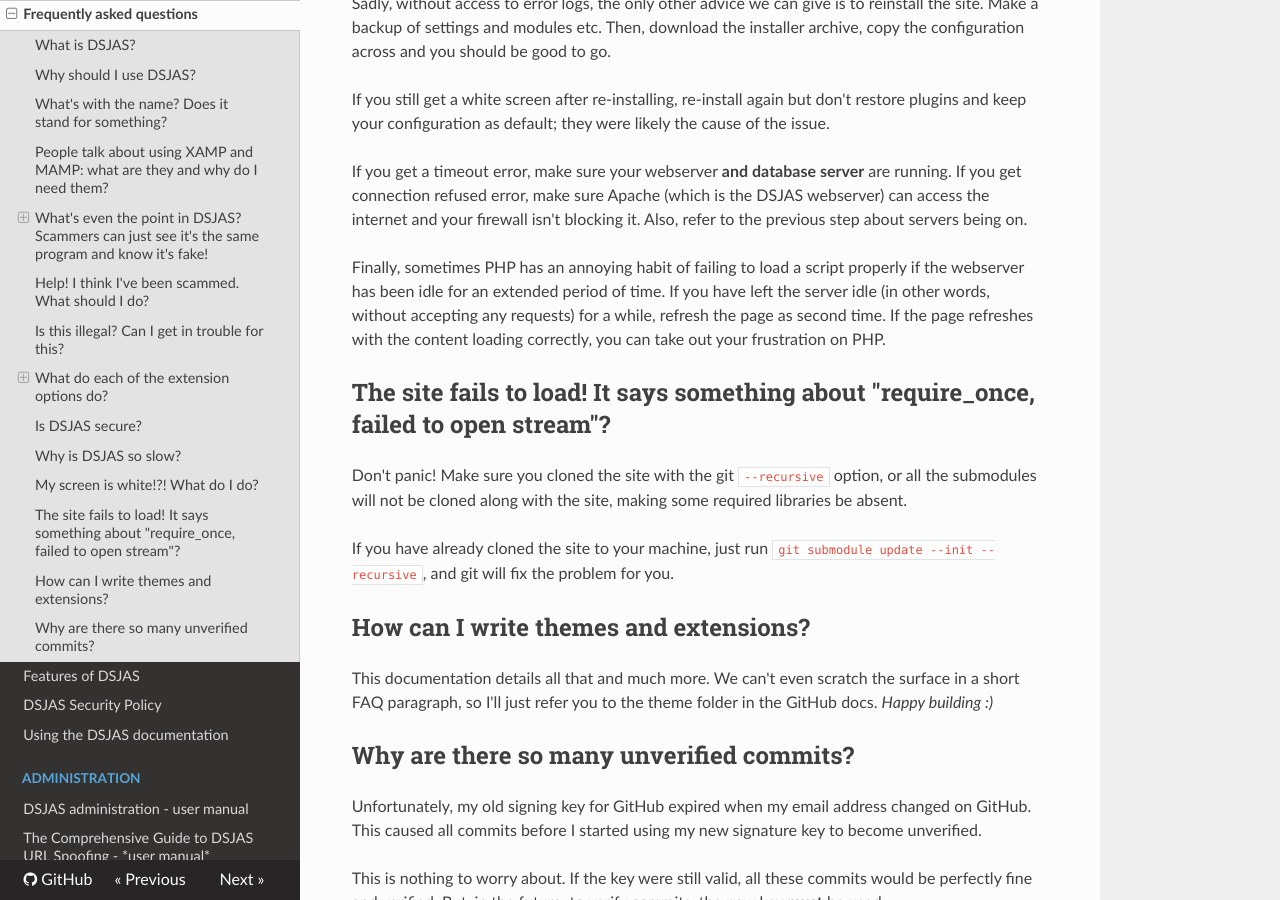
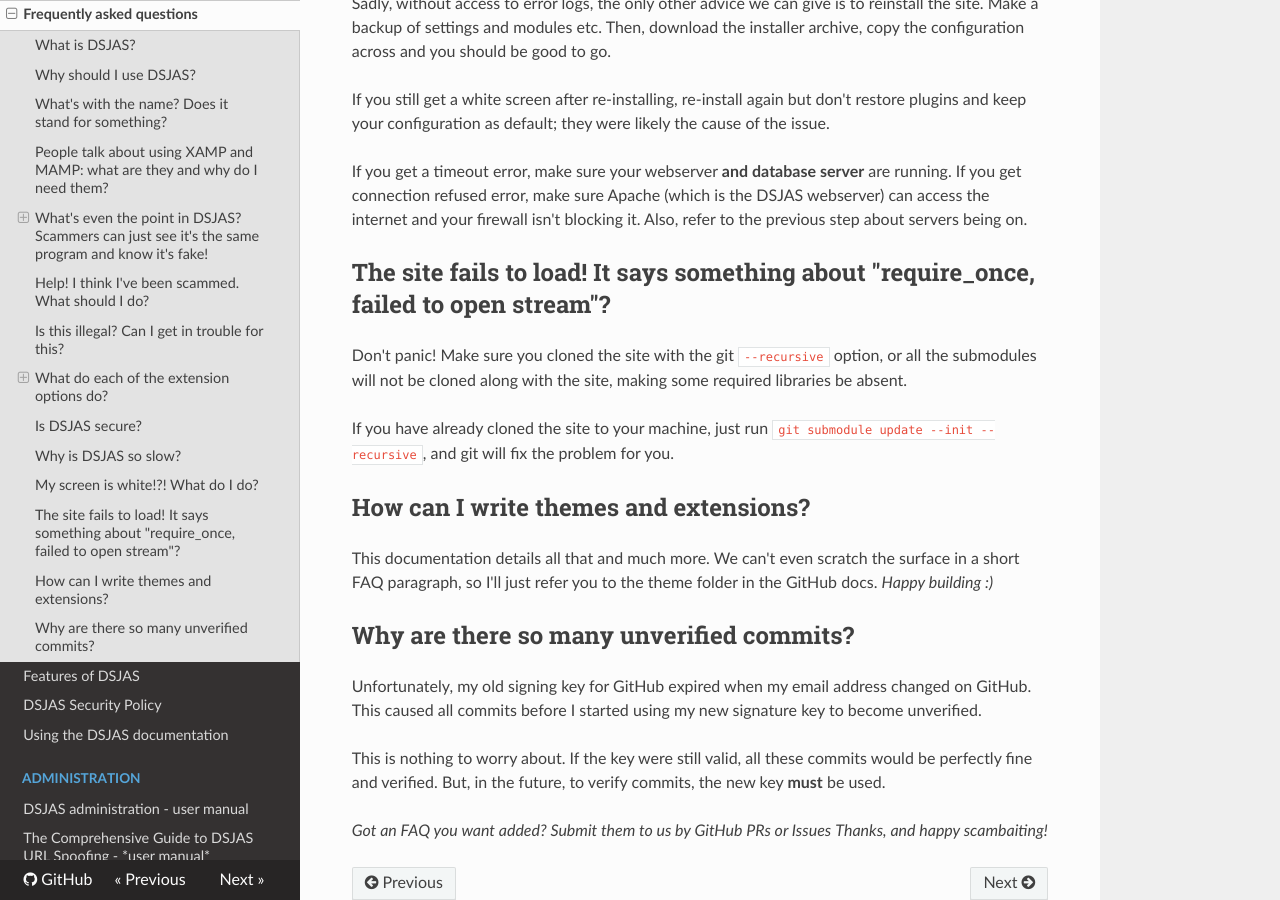
Before and after one commit to DSJAS/DSJAS, an MkDocs documentation site: the page built from docs/FAQ.md, in a window 1280 px wide and 900 px high, scrolled down 5542 px. Built offline with MkDocs 1.6.1, drawn with Linux system fonts in a browser that asks for light colours; nearby versions of some CDN libraries.

Commit message:
Remove outdated advice on timeouts

```diff
--- a/docs/FAQ.md
+++ b/docs/FAQ.md
@@ -148,8 +148,6 @@
 
 If you get a timeout error, make sure your webserver **and database server** are running. If you get connection refused error, make sure Apache (which is the DSJAS webserver) can access the internet and your firewall isn't blocking it. Also, refer to the previous step about servers being on.
 
-Finally, sometimes PHP has an annoying habit of failing to load a script properly if the webserver has been idle for an extended period of time. If you have left the server idle (in other words, without accepting any requests) for a while, refresh the page as second time. If the page refreshes with the content loading correctly, you can take out your frustration on PHP.
-
 ## The site fails to load! It says something about "require\_once, failed to open stream"?
 
 Don't panic! Make sure you cloned the site with the git ``--recursive`` option, or all the submodules will not be cloned along with the site, making some required libraries be absent.
```
